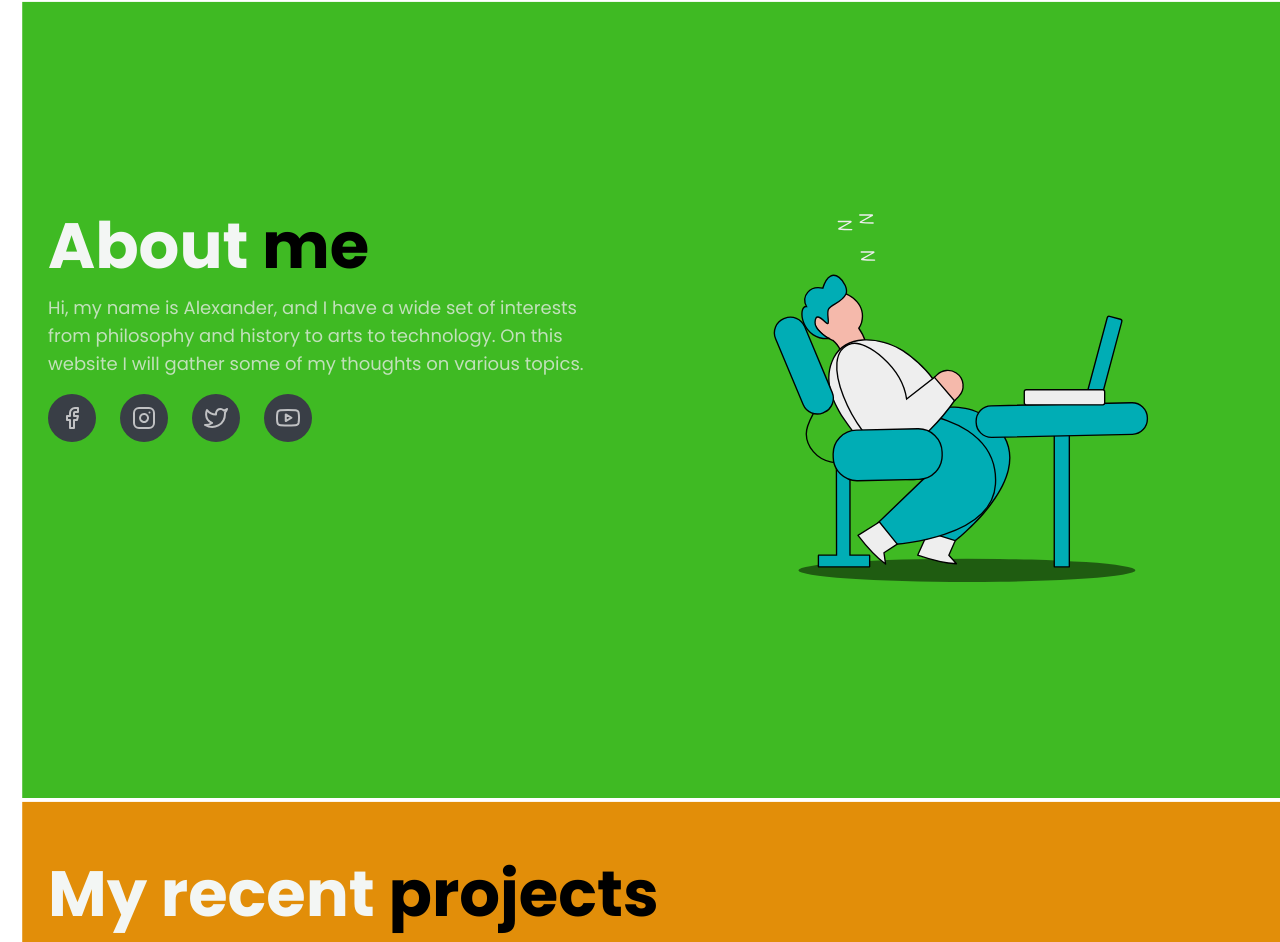
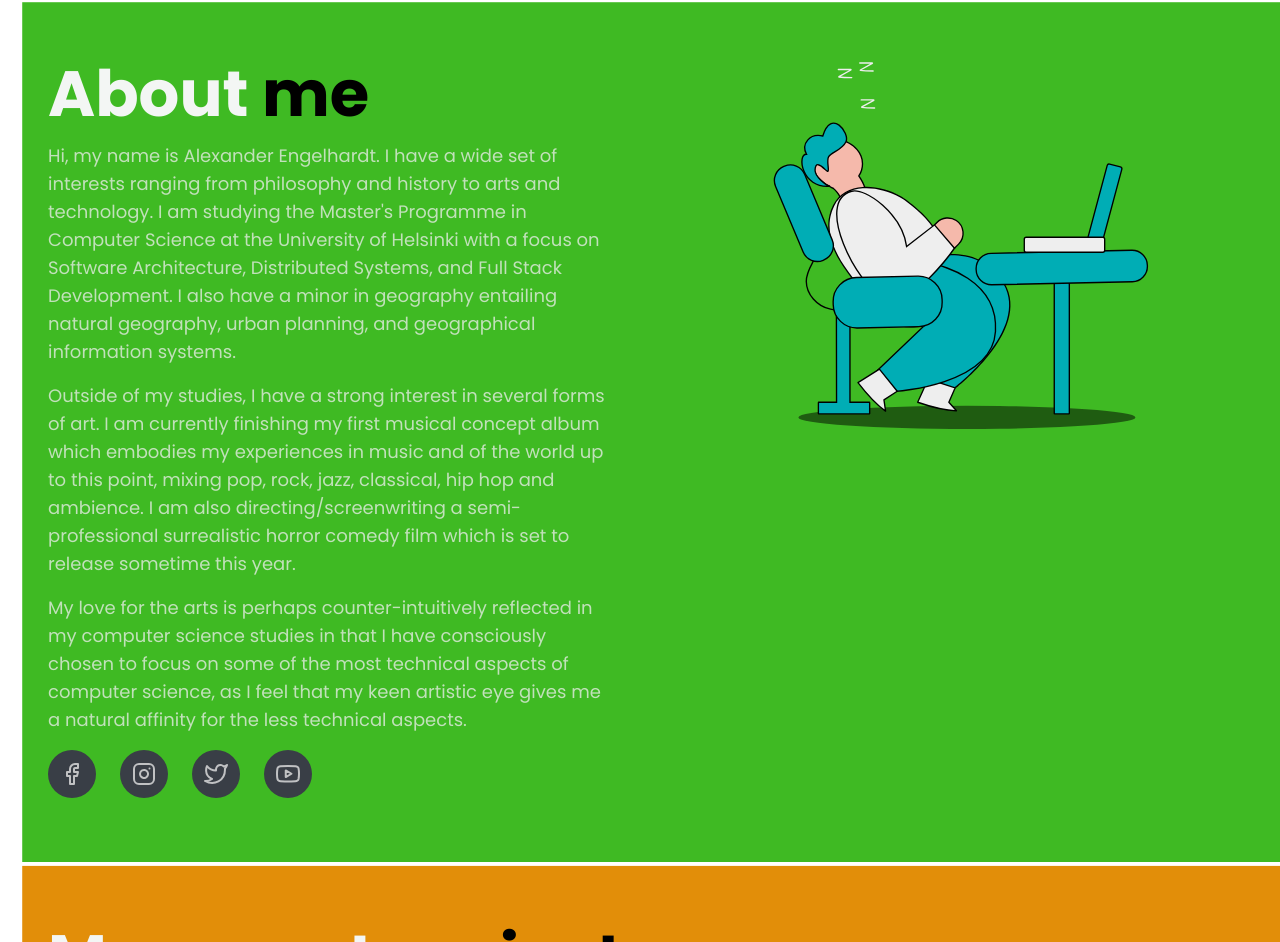
Before and after one commit to Catrovitch/Personal-Homepage, a React (Create React App) app: page / in a window 1280 px wide. Shown: the part 802-1744 px from the top of the page. Built offline with nearby package versions, Linux system fonts and the light colour scheme.

Commit message:
update to about me text

```diff
--- a/src/views/About.tsx
+++ b/src/views/About.tsx
@@ -41,10 +41,29 @@ const About = () => {
         </Reveal>
 
         <Reveal>
-          <p className="text-center xl:text-start text-base sm:text-lg text-textSecondary">
-            Hi, my name is Alexander, and I have a wide set of interests from philosophy and history
-            to arts to technology. On this website I will gather some of my thoughts on various topics.
-          </p>
+        <p className="text-left xl:text-start text-base sm:text-lg text-textSecondary">
+          Hi, my name is Alexander Engelhardt. I have a wide set of interests ranging from philosophy and history to arts and technology.
+          I am studying the Master's Programme in Computer Science at the University of Helsinki with a focus on Software Architecture,
+          Distributed Systems, and Full Stack Development. I also have a minor in geography entailing natural geography, urban planning, and geographical information systems.
+        </p>
+
+        <div className="mb-4" />
+
+        <p className="text-left xl:text-start text-base sm:text-lg text-textSecondary">
+          Outside of my studies, I have a strong interest in several forms of art. I am currently finishing my first musical concept album which
+          embodies my experiences in music and of the world up to this point, mixing pop, rock, jazz, classical, hip hop and ambience. I am also directing/screenwriting a
+          semi-professional surrealistic horror comedy film which is set to release sometime this year.
+        </p>
+
+        <div className="mb-4" />
+
+        <p className="text-left xl:text-start text-base sm:text-lg text-textSecondary">
+          My love for the arts is perhaps counter-intuitively reflected
+          in my computer science studies in that I have consciously chosen to focus on some of the most technical aspects of computer science,
+          as I feel that my keen artistic eye gives me a natural affinity for the less technical aspects.
+        </p>
+
+
         </Reveal>
         <motion.div
           variants={fadeIn("up")}
```
